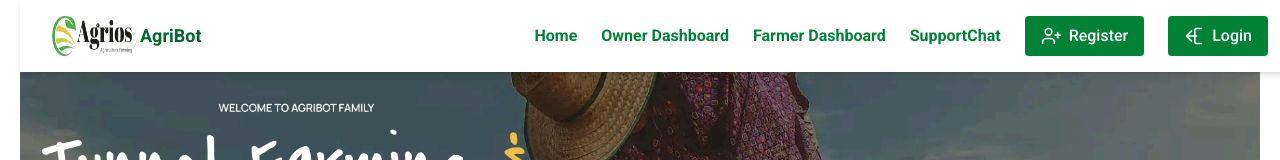
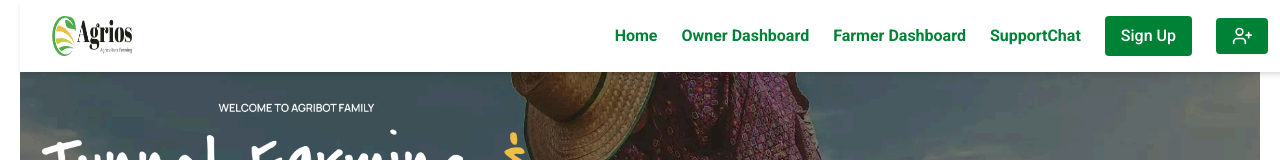
Before and after one commit to Laiba60/FarmManagement, a React (Vite) app in the folder client/: page / in a window 1280 px wide. Shown: the top 160 px of the page. Built offline with nearby package versions, Linux system fonts and the light colour scheme; grey boxes are pictures that could not be loaded.

Commit message:
improve Login Sign uP button design

```diff
--- a/client/src/pages/AdminDashboard.jsx
+++ b/client/src/pages/AdminDashboard.jsx
@@ -212,16 +212,14 @@ const getStatusColor = (status) => {
           <div className="flex h-full min-h-[300px] lg:min-h-[700px] flex-col justify-between p-4">
             <div className="flex flex-col gap-4">
               <div className="flex items-center gap-3 bg-green-700">
-                <div className="h-12 w-12">
+                <div className="h-13 w-13">
                   <img
                     src={Logo}
                     alt="No image"
                     className="h-full w-full object-contain"
                   />
                 </div>
-                <h1 className="text-white text-lg font-semibold leading-normal">
-                  AgriBull
-                </h1>
+
               </div>
               <div className="flex flex-col gap-2">
                 <div className="flex items-center gap-3 px-3 py-2 rounded-lg bg-[#e7edf4]">
--- a/client/src/pages/Agritecdashboard.jsx
+++ b/client/src/pages/Agritecdashboard.jsx
@@ -93,12 +93,7 @@ const handleRent = async (id) => {
     </div>
 
   {/* Logo Text */}
-  <a
-    href="/"
-    className="text-white text-[17px] font-bold leading-normal"
-  >
-    AgriBull
-  </a>
+
 </div>
 
 
--- a/client/src/pages/Home.jsx
+++ b/client/src/pages/Home.jsx
@@ -39,22 +39,29 @@ const Home = () => {
     {/* Logo */}
     <div className="flex items-center space-x-2">
       <img src={Picturelogo} alt="Logo" className="w-20 h-10" />
-          <span className="font-bold text-lg text-green-800">AgriBot</span>
     </div>
 
-
+    {/* Desktop Menu */}
     <nav className="hidden md:flex items-center space-x-6 font-medium">
       <Link to="/" className="text-green-700 font-bold hover:underline">Home</Link>
       <Link to="/dashboard" className="text-green-700 font-bold hover:underline">Owner Dashboard</Link>
       <Link to="/Agritecdashboard" className="text-green-700 font-bold hover:underline">Farmer Dashboard</Link>
       <Link to="/supportchat" className="text-green-700 font-bold hover:underline">SupportChat</Link>
 
-
+      {/* Sign Up Button (text only) */}
+      {/* Sign Up Button (text only) */}
 <Link
   to="/signup"
-            className="flex items-center gap-2 bg-green-700 px-4 py-2 rounded text-white font-medium hover:bg-green-800"
+  className="bg-green-700 px-4 py-2 rounded text-white font-medium hover:bg-green-800"
 >
+  Sign Up
+</Link>
 
+{/* Login Button (icon only but same size as Sign Up) */}
+<Link
+  to="/login"
+  className="flex items-center justify-center bg-green-700 px-4 py-2 rounded text-white hover:bg-green-800"
+>
   <svg xmlns="http://www.w3.org/2000/svg"
     className="w-5 h-5" fill="none" viewBox="0 0 24 24"
     stroke="currentColor" strokeWidth="2">
@@ -64,24 +71,11 @@ const Home = () => {
     <path strokeLinecap="round" strokeLinejoin="round"
       d="M20 8v6m3-3h-6" />
   </svg>
-            Register
 </Link>
-          <Link
-            to="/login"
-            className="flex items-center gap-2 bg-green-700 px-4 py-2 rounded text-white font-medium hover:bg-green-800"
-          >
-            {/* Login SVG */}
-            <svg xmlns="http://www.w3.org/2000/svg"
-              className="w-5 h-5" fill="none" viewBox="0 0 24 24"
-              stroke="currentColor" strokeWidth="2">
-              <path strokeLinecap="round" strokeLinejoin="round"
-                d="M15 12H3m6-6l-6 6 6 6M21 3h-6a2 2 0 00-2 2v14a2 2 0 002 2h6"/>
-            </svg>
-            Login
-          </Link>
+
     </nav>
 
-
+    {/* Mobile Menu Toggle */}
     <button
       onClick={() => setIsOpen(!isOpen)}
       className="md:hidden p-2 text-green-700 focus:outline-none"
@@ -98,11 +92,19 @@ const Home = () => {
       <Link to="/services" className="block py-2 text-green-700">Farmer Dashboard</Link>
       <Link to="/contact" className="block py-2 text-green-700">Supportchat</Link>
 
+      {/* Sign Up (text only) */}
       <Link
         to="/signup"
-            className="flex items-center justify-center gap-2 bg-green-700 px-4 py-2 rounded text-white"
+        className="flex items-center justify-center bg-green-700 px-4 py-2 rounded text-white"
       >
-            {/* Register SVG */}
+        Sign Up
+      </Link>
+
+      {/* Login (icon only, with Register’s old icon) */}
+      <Link
+        to="/login"
+        className="flex items-center justify-center bg-green-700 p-2 rounded text-white"
+      >
         <svg xmlns="http://www.w3.org/2000/svg"
           className="w-5 h-5" fill="none" viewBox="0 0 24 24"
           stroke="currentColor" strokeWidth="2">
@@ -112,25 +114,12 @@ const Home = () => {
           <path strokeLinecap="round" strokeLinejoin="round"
             d="M20 8v6m3-3h-6" />
         </svg>
-            Register
-          </Link>
-
-          <Link
-            to="/login"
-            className="flex items-center justify-center gap-2 bg-green-700 px-4 py-2 rounded text-white"
-          >
-            {/* Login SVG */}
-            <svg xmlns="http://www.w3.org/2000/svg"
-              className="w-5 h-5" fill="none" viewBox="0 0 24 24"
-              stroke="currentColor" strokeWidth="2">
-              <path strokeLinecap="round" strokeLinejoin="round"
-                d="M15 12H3m6-6l-6 6 6 6M21 3h-6a2 2 0 00-2 2v14a2 2 0 002 2h6"/>
-            </svg>
-            Login
       </Link>
     </div>
   )}
 </header>
+
+
 
 
    <section
--- a/client/src/pages/Login.jsx
+++ b/client/src/pages/Login.jsx
@@ -42,12 +42,10 @@ const Login = () => {
         {/* Header (Only Logo) */}
         <header className="flex items-center border-b border-solid border-b-[#e7edf4] px-4 sm:px-6 lg:px-10 py-3">
           <div className="flex items-center gap-2 sm:gap-4 text-[#0d141c] bg-green-700">
-            <div className="h-12 w-12">
+            <div className="h-16 w-16">
               <img src={Logo} alt="No image" className="h-full w-full object-contain" />
             </div>
-            <a href="/" className="text-[#0d141c] text-base sm:text-lg font-bold leading-tight tracking-[-0.015em]">
-              AgriBull
-            </a>
+
           </div>
         </header>
 
--- a/client/src/pages/Signup.jsx
+++ b/client/src/pages/Signup.jsx
@@ -63,12 +63,10 @@ const Signup = () => {
         {/* Navbar (Only Logo) */}
         <header className="flex items-center border-b border-solid border-b-[#e7edf4] bg-white px-4 sm:px-6 lg:px-10 py-3">
           <div className="flex items-center gap-2 sm:gap-4 text-[#0d141c] bg-green-700">
-            <div className="h-12 w-12">
+            <div className="h-16 w-16">
               <img src={Logo} alt="No image" className="h-full w-full object-contain" />
             </div>
-            <h2 className="text-base  text-white sm:text-lg font-bold leading-tight tracking-[-0.015em]">
-              AgriBull
-            </h2>
+
           </div>
         </header>
 
--- a/client/src/pages/SupportChat.jsx
+++ b/client/src/pages/SupportChat.jsx
@@ -42,10 +42,10 @@ const SupportChat = () => {
       {/* Header (unchanged) */}
       <header className="flex flex-wrap items-center justify-between border-b border-solid border-b-[#e7edf4] px-4 sm:px-6 lg:px-10 py-3">
         <div className="flex items-center gap-2 sm:gap-4 text-[#0d141c] bg-green-700">
-          <div className="h-12 w-12">
+          <div className="h-16 w-16">
             <img src={Logo} alt="Logo" className="h-full w-full object-contain" />
           </div>
-          <a href="/" className="text-white text-lg font-bold leading-tight tracking-[-0.015em]">AgriBull</a>
+
         </div>
         <nav className="hidden sm:flex sm:flex-1 justify-end gap-8">
           <a href="/" className="text-green-700 text-[16px] font-bold  transition-colors">Home</a>
```
Lines whose indentation alone changed are shown as unchanged.
